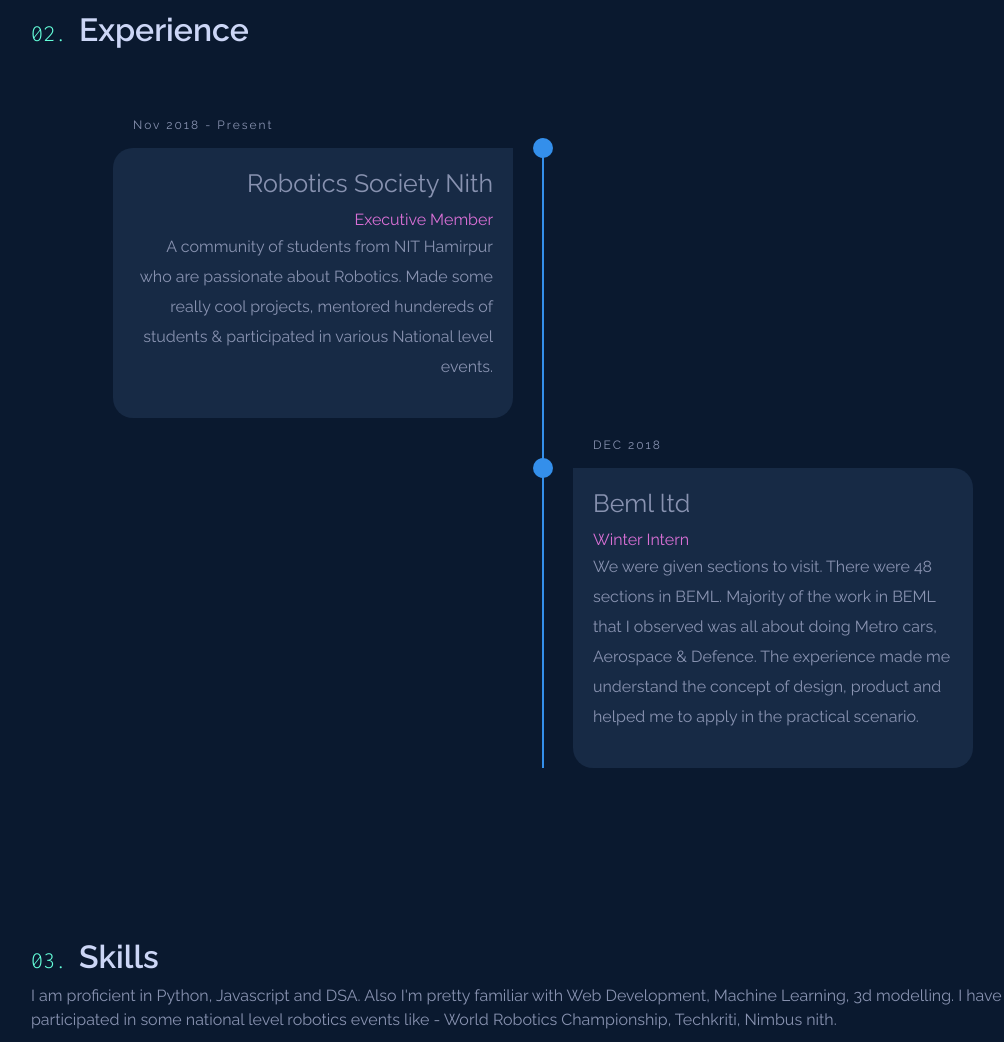
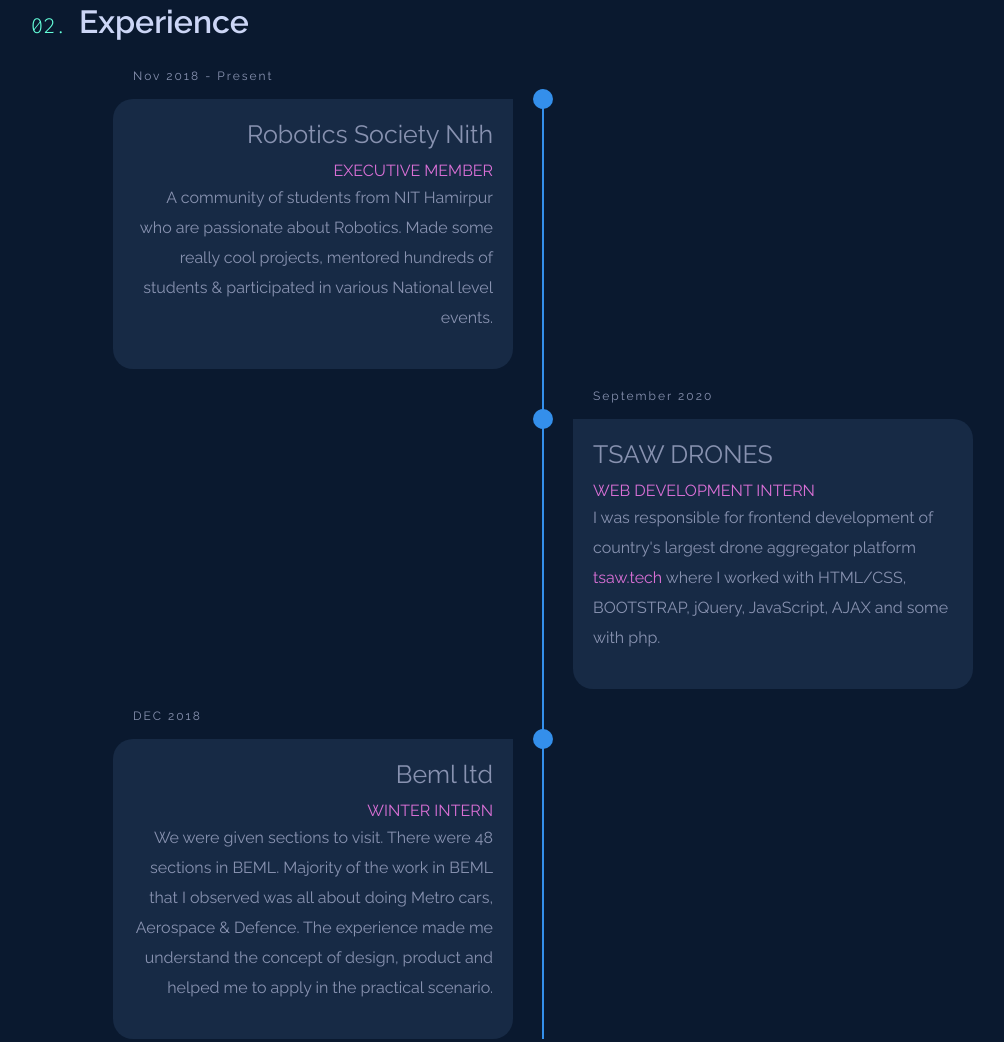
Before and after one commit to neon0047/neon0047, a plain HTML site: page index.html in a window 1280 px wide. Shown: the part 1234-2276 px from the top of the page, without its empty margins (97-1101 px from the left). Drawn offline with nearby package versions, Linux system fonts and the light colour scheme.

Commit message:
new updates

```diff
--- a/css/style.css
+++ b/css/style.css
@@ -308,7 +308,7 @@
     top: -30px;
   }
   .timeline ul li:hover::before {
-    background-color: #64ffda;
+    background-color: orchid;
   }
 }
     .navi{
@@ -885,3 +885,6 @@
 
 
 }
+.exp-link:hover{
+  text-decoration: none;
+}
--- a/index.html
+++ b/index.html
@@ -112,7 +112,7 @@
 
 
             <p class="main-skills" data-aos="fade-up" style="  z-index: -1;
-            position: relative;">JavaScript | HTML/CSS | React js | PHP | Python</p>
+            position: relative;">JavaScript | HTML/CSS | React js | node js | Python</p>
             <div style="margin-top: 5rem">
                 <a data-aos="fade-up" style="margin-top: 10vh;" class="text_color get_in_touch" href="mailto:neon4744@gmail.com">Get In Touch</a>
             </div>
@@ -131,7 +131,7 @@
                 </div>
 
                 <div data-aos="fade-up" class="about-text"> Hi, my name is Nagendra Singh. Currently undergrad student at <span style="color: #64ffda;">National Institute of Technology, Hamirpur</span>
-                    . I’ve mostly worked with Java, JavaScript and Python but also a little bit with PHP. I aspire toward a career that will allow me to channel my creativity through crafting beautiful software and engaging experiences. <br>
+                    . I’ve mostly worked with Java, JavaScript and Python but also a little bit with PHP. I love what I do: it is addictive and can give never ending possibilities. <br>
                     Beside programming I am interested in sports (running, Skateboarding, strength training) and birds, especially raptors (like eagles, vultures, hawks, etc) and their ecology and conservation.
 
                 </div>
@@ -157,9 +157,17 @@
                                 <div class="timeline-content">
                                     <h3 class="date">Nov 2018 - Present</h3>
                                     <h1>Robotics Society Nith</h1>
-                                    <div style="color: orchid">Executive Member</div>
+                                    <div style="color: orchid">EXECUTIVE MEMBER</div>
                                     <p> A community of students from NIT Hamirpur who are passionate about Robotics.
-                                        Made some really cool projects, mentored hundereds of students & participated in various National level events.</p>
+                                        Made some really cool projects, mentored hundreds of students & participated in various National level events.</p>
+                                </div>
+                            </li>
+                            <li>
+                                <div class="timeline-content">
+                                    <h3 class="date">September 2020</h3>
+                                    <h1>TSAW DRONES</h1>
+                                    <div style="color: orchid">WEB DEVELOPMENT INTERN</div>
+                                    <p> I was responsible for frontend development of country's largest drone aggregator platform <span  ><a class="exp-link" style="color: orchid;"target="_blank" href="https://www.tsaw.tech/">tsaw.tech</a></span> where I worked with HTML/CSS, BOOTSTRAP, jQuery, JavaScript, AJAX and some with php.</p>
                                 </div>
                             </li>
 
@@ -167,10 +175,13 @@
                                 <div class="timeline-content">
                                     <h3 class="date">DEC 2018</h3>
                                     <h1>Beml ltd</h1>
-                                    <div style="color: orchid">Winter Intern</div>
+                                    <div style="color: orchid">WINTER INTERN</div>
                                     <p> We were given sections to visit. There were 48 sections in BEML. Majority of the work in BEML that I observed was all about doing Metro cars, Aerospace & Defence. The experience made me understand the concept of design, product and helped me to apply in the practical scenario.</p>
                                 </div>
                             </li>
+
+
+
                         </ul>
                     </div>
                 </div>
@@ -413,7 +424,7 @@
             </div>
         </div>
     </div>
-    <footer class="site-footer">
+    <footer class="site-footer" style="background-color: #242f3f;">
         <div class="container">
 
             <hr>
```
